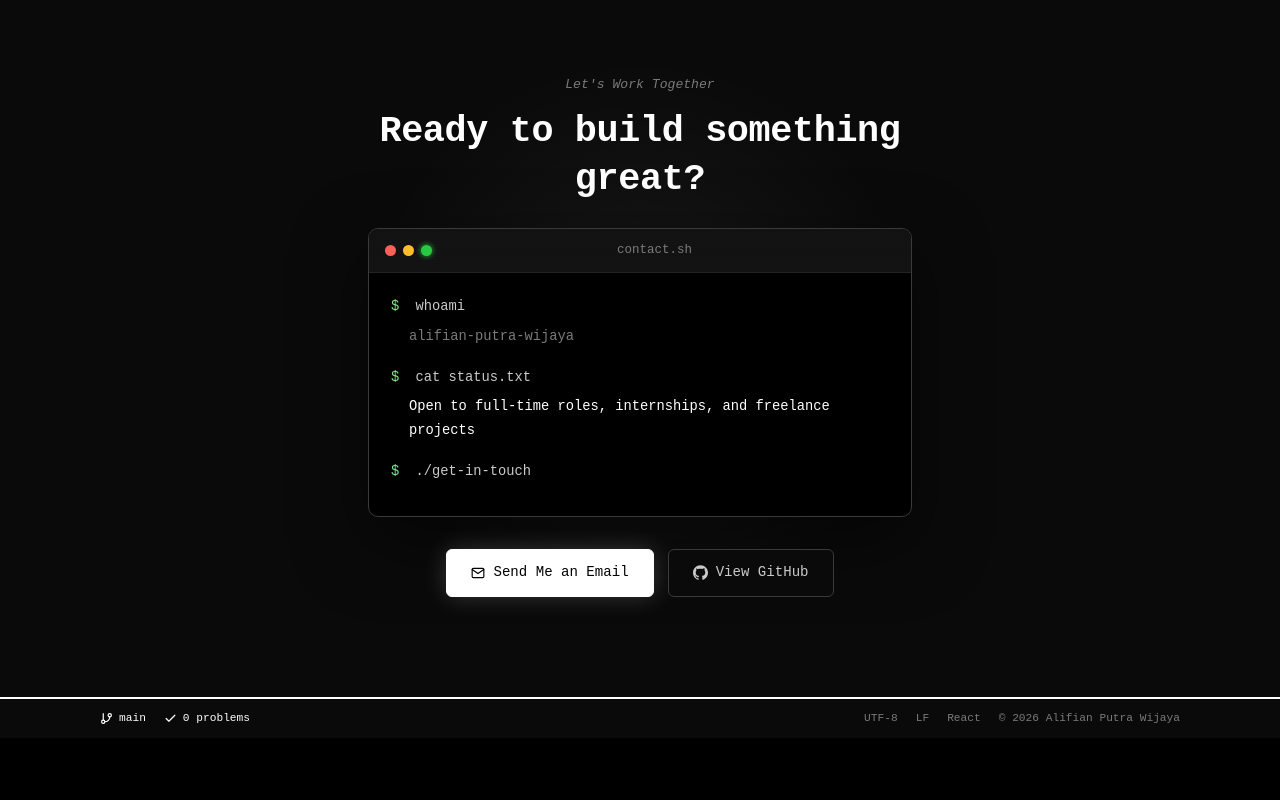
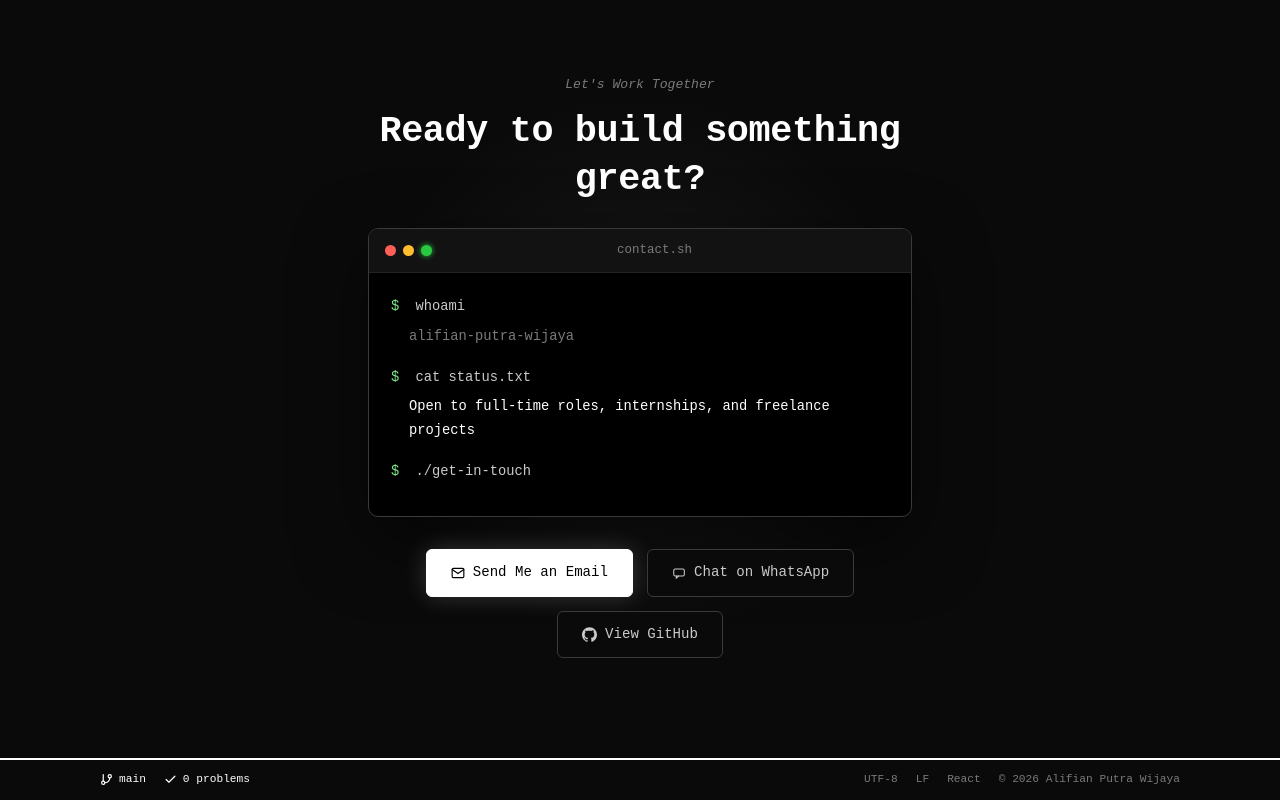
Before and after one commit to alifiancode/alifian-cv, a React (Vite) app: page / in a window 1280 px wide. Shown: the part 5051-5851 px from the top of the page. Before the commit the page ends 5789 px from the top, so only its background shows below. Built offline with nearby package versions, Linux system fonts and the light colour scheme.

Commit message:
Update: WhatsApp Button

```diff
--- a/src/components/sections/Contact/Contact.jsx
+++ b/src/components/sections/Contact/Contact.jsx
@@ -1,5 +1,6 @@
 import { config } from '../../../data/config'
 import { useReveal } from '../../../hooks/useReveal'
+import Icon from '../../ui/Icon/Icon'
 import TypeTitle from '../../ui/TypeTitle/TypeTitle'
 import './Contact.css'
 
@@ -55,6 +56,17 @@ export default function Contact() {
           </a>
 
           <a
+            href={config.whatsapp}
+            target="_blank"
+            rel="noopener noreferrer"
+            className="btn btn--ghost"
+            title={`WhatsApp: ${config.phone}`}
+          >
+            <Icon name="message" />
+            Chat on WhatsApp
+          </a>
+
+          <a
             href={config.github}
             target="_blank"
             rel="noopener noreferrer"
--- a/src/data/config.js
+++ b/src/data/config.js
@@ -4,6 +4,8 @@ export const config = {
   initials:  'APW',
   location:  'Surabaya, Indonesia',
   email:     'alifian271104@gmail.com',
+  phone:     '+62 851-5678-7177',
+  whatsapp:  'https://wa.me/6285156787177',
   github:    'https://github.com/alifiancode',
   linkedin:  '',
   cvUrl:     '#',
```
Also changed, not shown: 1 other file (tests, documents, lock files or other folders).
